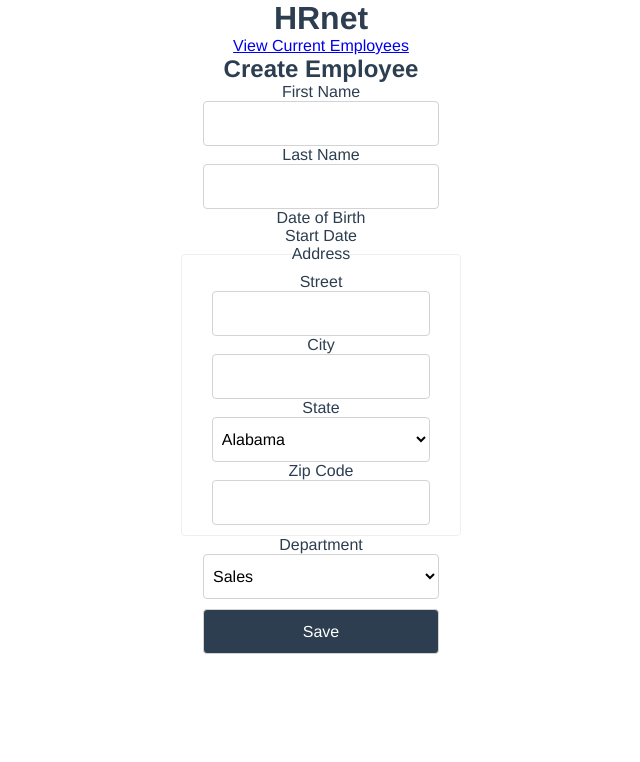
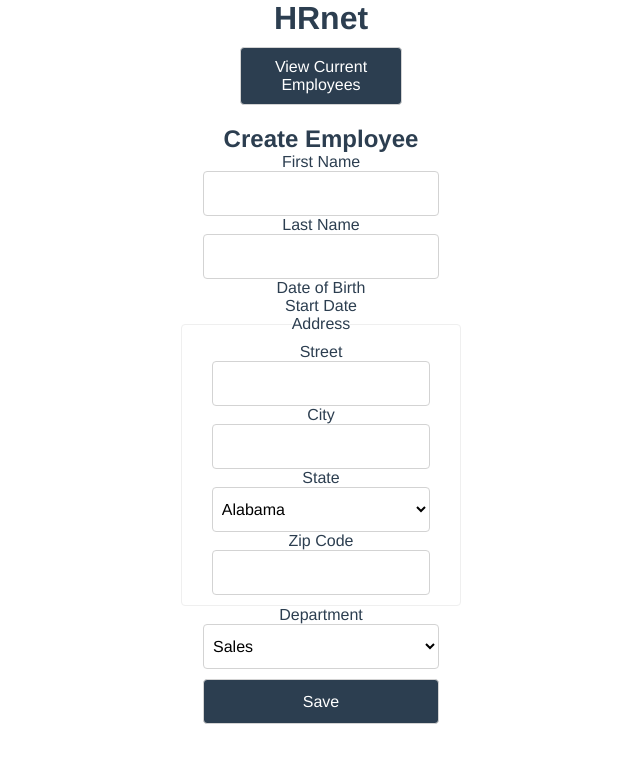
Before and after one commit to manel009/DefnouneManel_14_04042022, a React (Create React App) app in the folder hr-net/: page / in a window 1280 px wide. Shown: the top 762 px of the page, without its empty margins (319-959 px from the left). Built offline with nearby package versions, Linux system fonts and the light colour scheme.

Commit message:
style css

```diff
--- a/hr-net/src/components/home/Home.js
+++ b/hr-net/src/components/home/Home.js
@@ -318,7 +318,7 @@ function Home(props){
 
       <div className="container">
 
-        <Link to="/employee-list">View Current Employees</Link>
+        <Link to="/employee-list"> <button className="btn-employees">View Current Employees</button></Link>
         <h2>Create Employee</h2>
 
         <form onSubmit={handleSubmit} id="create-employee">
--- a/hr-net/src/index.css
+++ b/hr-net/src/index.css
@@ -81,7 +81,7 @@ input, select,button{
     box-sizing: content-box;
     box-shadow: none;
     background: none;
-    height: 1.4375em;
+    min-height: 1.4375em;
     display: block;
     min-width: 0;
     width: 80%;
@@ -92,6 +92,9 @@ button{
   margin-top: 10px;
   background-color: #2c3e50;
   color:white;
+  margin-right: auto;
+  margin-left: auto;
+
 }
 
 
@@ -100,3 +103,11 @@ fieldset {
   border-style: solid;
   border-width: 1px;
 }
+
+a:link {
+  text-decoration: none;
+}
+
+.btn-employees{
+  margin-bottom: 20px;
+}
```
